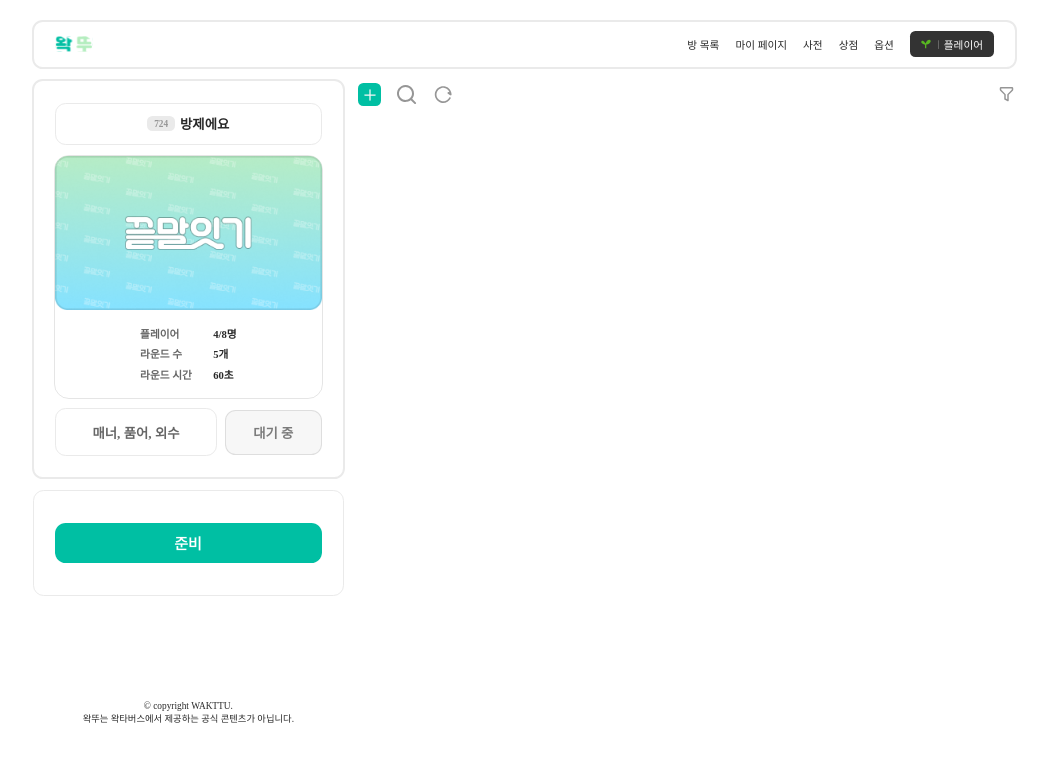
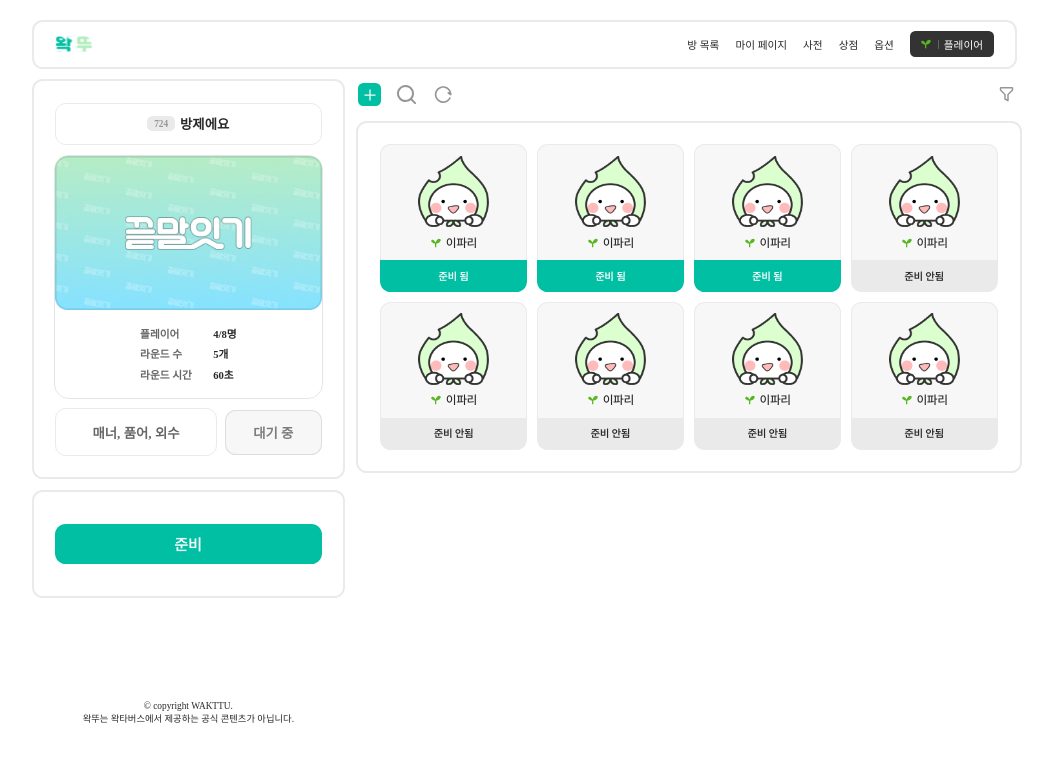
Before and after one commit to iqeq1945/wakttu_frontend, a Next.js app: page /room/1 in a window 1280 px wide. Shown: the top 762 px of the page, without its empty margins (139-1192 px from the left). Built offline with nearby package versions, Linux system fonts and the light colour scheme.

Commit message:
feat : design player List

```diff
--- a/src/components/room/Player.tsx
+++ b/src/components/room/Player.tsx
@@ -9,20 +9,22 @@ import {
 } from "@/styles/room/PlayerList";
 
 interface Props {
-  ready: boolean;
+  $ready: boolean;
 }
 
-const Player = ({ ready }: Props) => {
+const Player = ({ $ready }: Props) => {
   return (
     <CPlayer>
       <PlayerInfo>
-        <PlayerProfile src="" />
+        <PlayerProfile src="/assets/player-profile.png" />
         <CBadge>
-          <PlayerIcon />
-          <PlayerName />
+          <PlayerIcon src="/assets/amoeba.svg" />
+          <PlayerName>이파리</PlayerName>
         </CBadge>
-        <PlayerReady />
       </PlayerInfo>
+      <PlayerReady $ready={$ready}>
+        <span>{$ready ? "준비 됨" : "준비 안됨"}</span>
+      </PlayerReady>
     </CPlayer>
   );
 };
--- a/src/components/room/PlayerList.tsx
+++ b/src/components/room/PlayerList.tsx
@@ -1,10 +1,19 @@
-import { CPlayerList } from "@/styles/room/PlayerList";
+import { CPlayerList, WrapPlayerList } from "@/styles/room/PlayerList";
 import { Player } from "@/components";
 
 const PlayerList = () => {
   return (
     <CPlayerList>
-      <Player ready={true} />
+      <WrapPlayerList>
+        <Player $ready={true} />
+        <Player $ready={true} />
+        <Player $ready={true} />
+        <Player $ready={false} />
+        <Player $ready={false} />
+        <Player $ready={false} />
+        <Player $ready={false} />
+        <Player $ready={false} />
+      </WrapPlayerList>
     </CPlayerList>
   );
 };
--- a/src/components/roomList/RoomDesc.tsx
+++ b/src/components/roomList/RoomDesc.tsx
@@ -13,8 +13,8 @@ import {
   WatingText,
   JoinButton,
   JoinText,
-} from '@/styles/roomList/RoomDesc';
-import { RoomNumber } from '@/components';
+} from "@/styles/roomList/RoomDesc";
+import { RoomNumber } from "@/components";
 
 const RoomDesc = () => {
   return (
--- a/src/pages/room/[id]/index.tsx
+++ b/src/pages/room/[id]/index.tsx
@@ -1,5 +1,5 @@
 import { Container } from "@/styles/common/Layout";
-import { GameNav, Header } from "@/components";
+import { GameNav, Header, PlayerList } from "@/components";
 import { LeftFooter, RightWrapper, WrapRoom } from "@/styles/room/Room";
 import { LeftWrapper, Copyright } from "@/styles/room/Room";
 import { ORoomDesc, Ready } from "@/components";
@@ -21,6 +21,7 @@ const Room = () => {
         </LeftWrapper>
         <RightWrapper>
           <GameNav />
+          <PlayerList />
         </RightWrapper>
       </WrapRoom>
     </Container>
--- a/src/styles/room/PlayerList.ts
+++ b/src/styles/room/PlayerList.ts
@@ -1,25 +1,34 @@
 import styled from "styled-components";
 import { COLORS, FONT_SIZES } from "../theme";
-import css from "styled-jsx/css";
 
 const CPlayerList = styled.article`
   display: flex;
-  padding: 2rem;
-  flex-direction: column;
   align-items: flex-start;
-  flex: 1 0 0;
   align-self: stretch;
 
+  padding: 2rem;
   border-radius: 1rem;
-  border: 0.125rem solid ${COLORS["gray-4"]};
+  border: 2px solid ${COLORS["gray-4"]};
+`;
+
+const WrapPlayerList = styled.div`
+  display: flex;
+  justify-content: center;
+  align-items: center;
+  align-self: stretch;
+  flex-wrap: wrap;
+
+  width: 100%;
+  gap: 0.875rem;
 `;
 
 const CPlayer = styled.div`
   display: flex;
   flex-direction: column;
   align-items: flex-start;
-  flex: 1 0 0;
   align-self: stretch;
+
+  width: 23.8%;
 `;
 
 const PlayerInfo = styled.div`
@@ -28,7 +37,6 @@ const PlayerInfo = styled.div`
   justify-content: center;
   align-items: center;
   align-self: stretch;
-  flex: 1 0 0;
 
   padding: 1rem;
   gap: 0.8125rem;
@@ -50,6 +58,7 @@ const PlayerProfile = styled.img`
 const CBadge = styled.div`
   display: flex;
   align-items: center;
+
   gap: 0.375rem;
 `;
 
@@ -63,36 +72,36 @@ const PlayerName = styled.h6`
 
   font-family: "WantedSans-Medium";
   font-size: 1.125rem;
-  font-style: normal;
   font-weight: 500;
-  line-height: normal;
 `;
 
-const PlayerReady = styled.div<{ ready?: boolean }>`
+const PlayerReady = styled.div<{ $ready?: boolean }>`
   display: flex;
   justify-content: center;
   align-items: center;
   align-self: stretch;
 
+  padding: 0.4375rem 0;
+  width: 100%;
   height: 2.125rem;
-  padding: 0.4375rem 6.0625rem;
-  gap: 0.625rem;
 
-  border-radius: 0px 0px 1rem 1rem;
-  background: ${(props) => (props.ready ? COLORS.primary : COLORS["gray-4"])};
+  border-radius: 0 0 1rem 1rem;
+  background: ${(props) => (props.$ready ? COLORS.primary : COLORS["gray-4"])};
 
-  color: ${(props) => (props.ready ? COLORS.bg : COLORS.text)};
-  text-align: center;
+  & > span {
+    color: ${(props) => (props.$ready ? COLORS.bg : COLORS.text)};
+    text-align: center;
+    white-space: nowrap;
 
-  font-family: "WantedSans-SemiBold";
-  font-size: ${FONT_SIZES["subtitle-1"]};
-  font-style: normal;
-  font-weight: 600;
-  line-height: normal;
+    font-family: "WantedSans-SemiBold";
+    font-size: ${FONT_SIZES["subtitle-1"]};
+    font-weight: 600;
+  }
 `;
 
 export {
   CPlayerList,
+  WrapPlayerList,
   CPlayer,
   PlayerInfo,
   PlayerProfile,
--- a/src/styles/room/Ready.ts
+++ b/src/styles/room/Ready.ts
@@ -10,7 +10,7 @@ const CReady = styled.article`
   padding: 3rem 2rem;
 
   border-radius: 1rem;
-  border: 0.125rem solid ${COLORS["gray-4"]};
+  border: 2px solid ${COLORS["gray-4"]};
   background: ${COLORS.bg};
 `;
 
@@ -31,9 +31,12 @@ const ReadyButton = styled.h4`
 
   font-family: "WantedSans-SemiBold";
   font-size: 1.5rem;
-  font-style: normal;
-  font-weight: 600;
-  line-height: normal;
+
+  cursor: pointer;
+
+  &:hover {
+    background: ${COLORS["primary-hov"]};
+  }
 `;
 
 export { CReady, ReadyButton };
```
Also changed, not shown: src/styles/roomList/RoomDesc.ts (+11 -11 lines).
